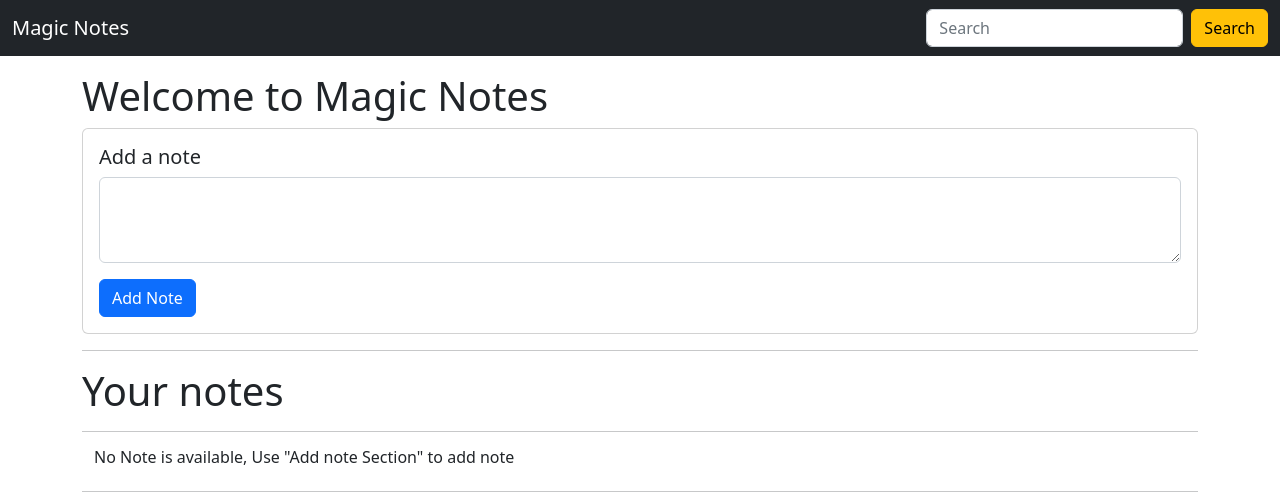
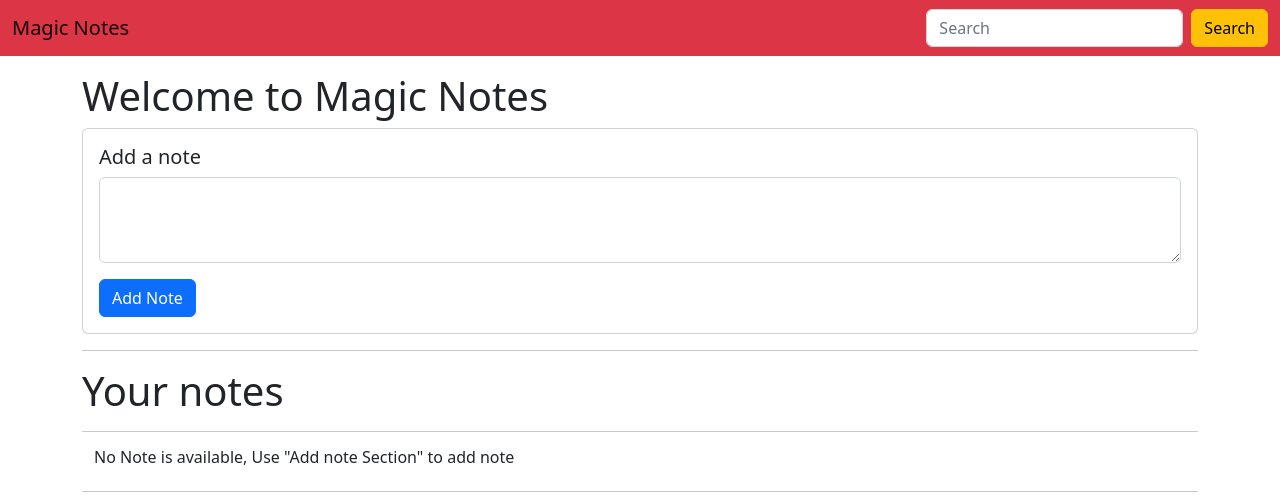
Before and after one commit to singh9554/Note-Taking, a plain HTML site: page index.html in a window 1280 px wide. Drawn offline with nearby package versions, Linux system fonts and the light colour scheme.

Commit message:
Update index.html

```diff
--- a/index.html
+++ b/index.html
@@ -11,7 +11,7 @@
 <link href="https://cdn.jsdelivr.net/npm/bootstrap@5.2.0-beta1/dist/css/bootstrap.min.css" rel="stylesheet" integrity="sha384-0evHe/X+R7YkIZDRvuzKMRqM+OrBnVFBL6DOitfPri4tjfHxaWutUpFmBp4vmVor" crossorigin="anonymous">
 </head>
 <body>
-    <nav class="navbar navbar-expand-lg navbar-dark bg-dark">
+    <nav class="navbar navbar-expand-lg navbar-danger bg-danger">
         <div class="container-fluid">
           <a class="navbar-brand" href="#">Magic Notes</a>
           <button class="navbar-toggler" type="button" data-bs-toggle="collapse" data-bs-target="#navbarSupportedContent" aria-controls="navbarSupportedContent" aria-expanded="false" aria-label="Toggle navigation">
```
